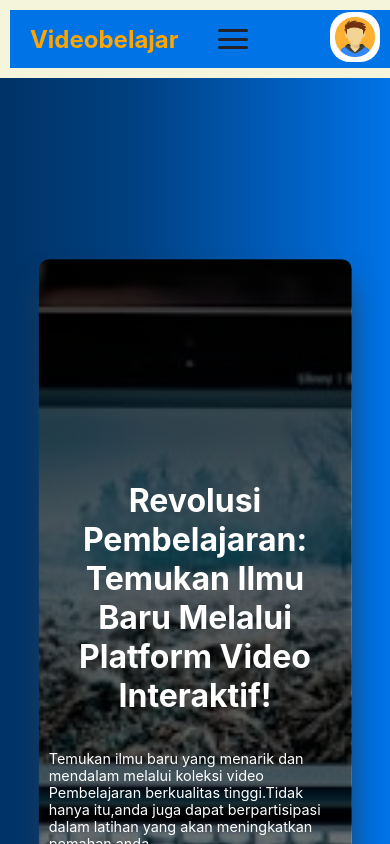
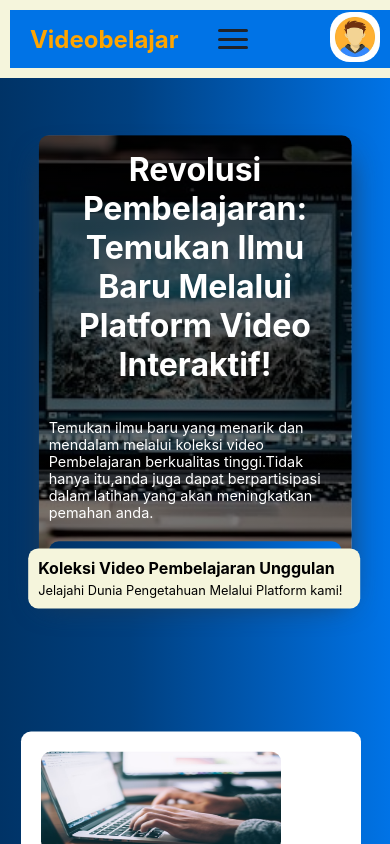
Before and after one commit to ferdiansyah-ferri/reactjs-mission1-sederhana, a React (Create React App) app: page /homepage in a window 390 px wide. Shown: the top 844 px of the page. Built offline with nearby package versions, Linux system fonts and the light colour scheme.

Commit message:
merubah komponen headerdua

```diff
--- a/src/components/HeaderDua.module.css
+++ b/src/components/HeaderDua.module.css
@@ -14,19 +14,35 @@
      padding-top: 5px;
  }
 
- @media screen and (max-width: 480px) {
+ @media screen and (max-width: 330px) {
      .HeaderDua {
          width: 80%;
-         transform: translate(-15%, 60vh);
+         transform: translate(-15%, -20vh);
      }
 
 
  }
 
- @media screen and (min-width: 480px) and (max-width: 800px) {
+ @media screen and (min-width: 350px) and (max-width: 380px) {
      .HeaderDua {
-         width: 70%;
-         transform: translate(-10%, 20vh);
+         width: 80%;
+         transform: translate(-15%, -5vh);
      }
 
  }
+
+ @media screen and (min-width: 390px) and (max-width: 450px) {
+     .HeaderDua {
+         width: 80%;
+         transform: translate(-15%, -15vh);
+     }
+
+ }
+
+ @media screen and (min-width: 470px) and (max-width: 800px) {
+     .HeaderDua {
+         width: 70%;
+         transform: translate(-10%, -30vh);
+     }
+
+ }
--- a/src/components/Home.module.css
+++ b/src/components/Home.module.css
@@ -62,7 +62,7 @@
 
 @media screen and (min-width: 320px) and (max-width: 450px) {
     .Home {
-        height: 100vh;
+        height: 10%;
     }
 
     .Home .BTN {
```
